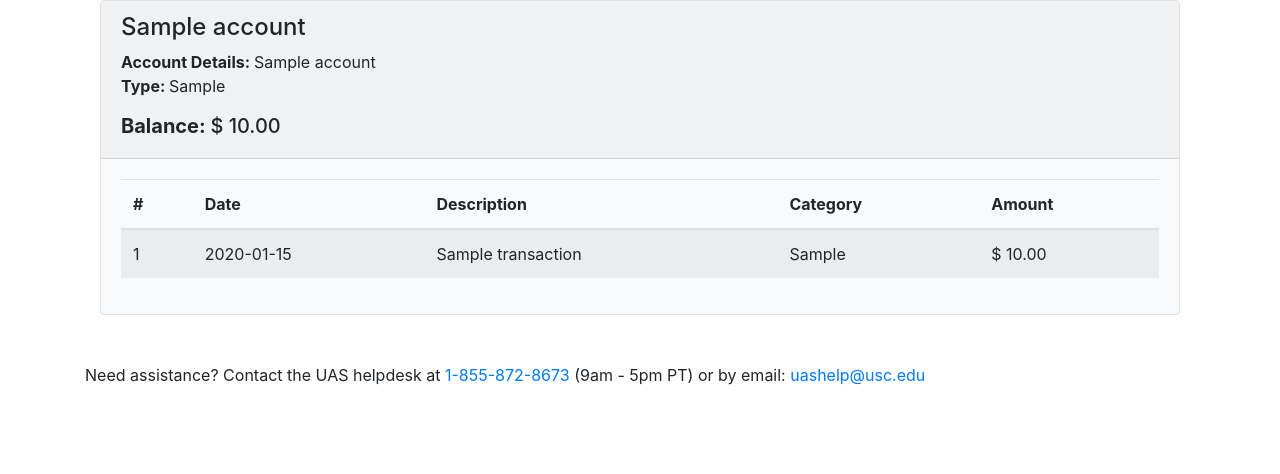
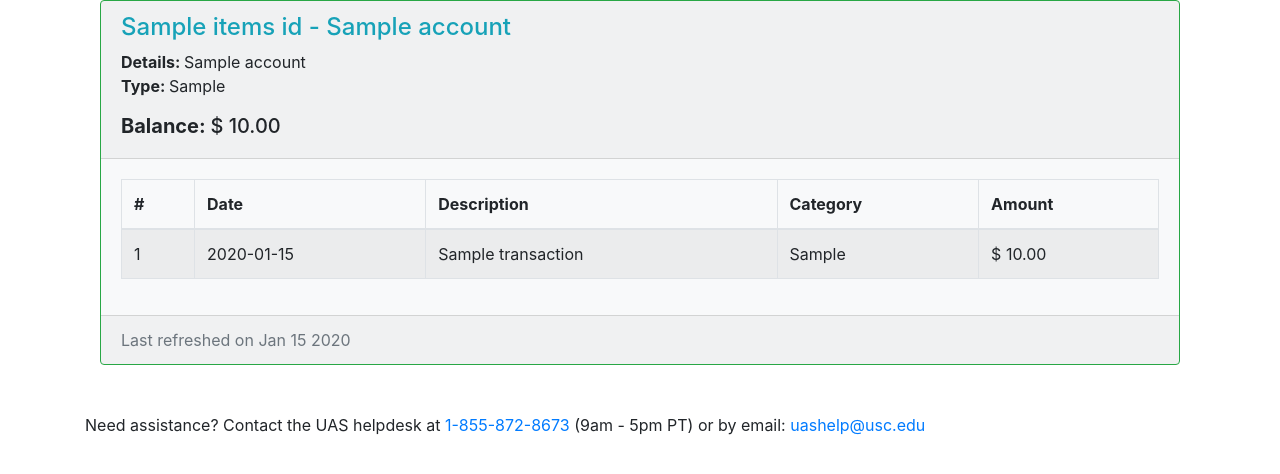
Before and after one commit to gotswoop/uasfin, a Django app: template fin/templates/fin/transactions.html in a window 1280 px wide. Shown: the part 56-530 px from the top of the page. Run offline with Django 3.2, Linux system fonts and the light colour scheme; the template is opened without the code that fills it: most values are stand-ins (such as "Sample title", 1, 10 or a date in 2020); some libraries are stand-ins or nearby versions.

Commit message:
Design changes to account details (transactions) page

```diff
--- a/fin/templates/fin/dashboard.html
+++ b/fin/templates/fin/dashboard.html
@@ -28,7 +28,7 @@
 						    <div class="card-header" id="heading{{ cnt }}">
 						      <h2 class="mb-0">
 						        <button class="btn btn-link text-info nounderline" type="button" data-toggle="collapse" data-target="#collapse{{ cnt }}" aria-expanded="true" aria-controls="collapse1">
-						          <h4>{{ cnt }}. {{ key }}<h4>
+						          <h5>{{ cnt }}. {{ key }}<h5>
 						        </button>
 						      </h2>
 						    </div>
--- a/fin/templates/fin/transactions.html
+++ b/fin/templates/fin/transactions.html
@@ -3,12 +3,12 @@
 {% load humanize %}
 
 <div id="intro">
-	<div class="card border bg-light">
+	<div class="card border border-success bg-light">
 		<div class="card-header">
 			<div class="float-left">
-	      		<h4>{{ account.p_account_name }}</h4>
+	      		<h4 class="text-info">{{ account.items_id.p_item_name }} - {{ account.p_account_name }}</h4>
 				<p>
-					<strong>Account Details: </strong>{{ account.p_account_official_name }}<br/>
+					<strong>Details: </strong>{{ account.p_account_official_name }}<br/>
 					<strong>Type: </strong>{{ account.p_account_subtype|title }}
 				</p>
 				<h5><strong>Balance: </strong>$ {{ account.p_account_balance_current|floatformat:2|intcomma }}</h5>
@@ -16,7 +16,7 @@
     		</div>
 		</div>
 		<div class="card-body">
-			<table class="table table-striped">
+			<table class="table table-striped table-bordered">
 				<thead><tr><th>#</th><th>Date</th><th>Description</th><th>Category</th><th>Amount</th></tr></thead>
 				<tbody>
 					{% for transaction in transactions %}
@@ -33,6 +33,9 @@
 				</tbody>
 			</table>
 		</div>
+		<div class="card-footer text-muted">
+		    Last refreshed on {{ account.date_updated|date:"M d Y" }}
+		</div>
 	</div>
 	<br/><br/>
 </div>
--- a/fin/views.py
+++ b/fin/views.py
@@ -256,7 +256,7 @@ def get_transactions(item_id):
 def account_details(request, account_id):
 
     try:
-        transactions = Item_account_transactions.objects.filter(item_accounts_id = account_id).order_by('-p_date')[:20]
+        transactions = Item_account_transactions.objects.filter(item_accounts_id = account_id).order_by('-p_date')[:60]
         # TODO: Limit 60 days of transactions
     except Item_account_transactions.DoesNotExist:
         transactions = None
```
